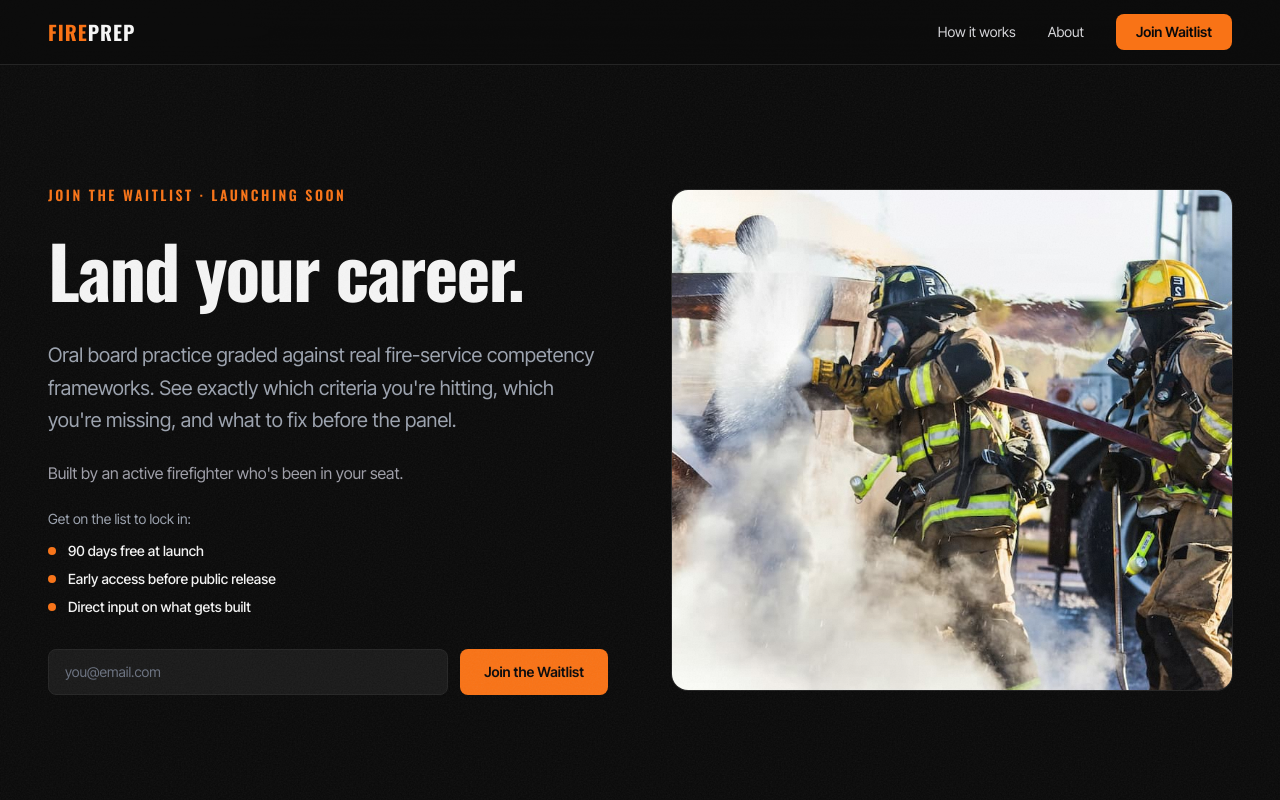
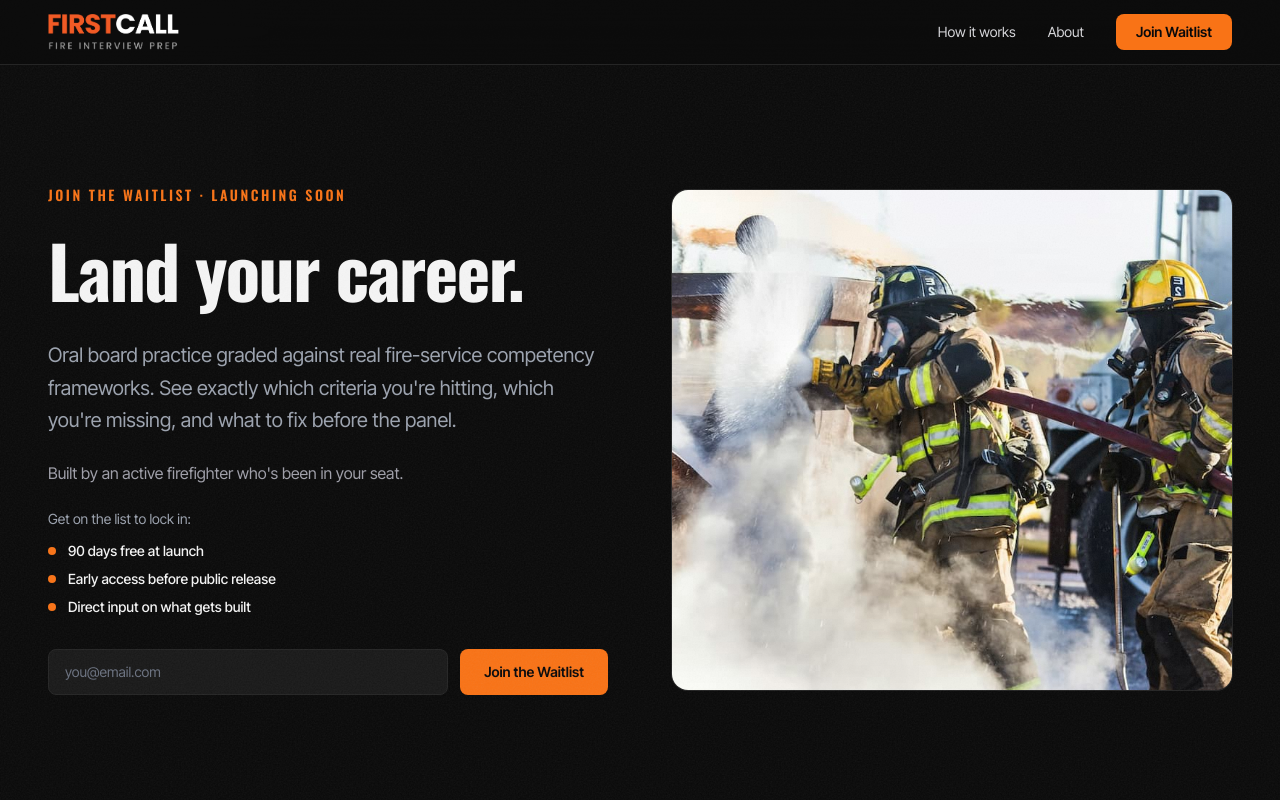
Before and after one commit to claritydigitalsystems/fireprep-landing, a Next.js app: page / in a window 1280 px wide. Shown: the top 800 px of the page. Built offline with nearby package versions, Linux system fonts and the light colour scheme.

Commit message:
Replace wordmark with FirstCall logo in navbar and footer

```diff
--- a/src/app/components/Footer.tsx
+++ b/src/app/components/Footer.tsx
@@ -1,4 +1,5 @@
 import Link from "next/link";
+import Image from "next/image";
 
 export default function Footer() {
   return (
@@ -6,14 +7,15 @@ export default function Footer() {
       <div className="mx-auto w-full max-w-7xl px-6 py-8 lg:px-12 lg:py-10">
         <div className="flex flex-col gap-6 sm:flex-row sm:items-center sm:justify-between">
 
-          {/* Left — wordmark + tagline */}
+          {/* Left — logo */}
           <div>
-            <span className="font-display text-lg font-bold tracking-wider text-text-primary">
-              <span className="text-orange">FIRE</span>PREP
-            </span>
-            <p className="mt-1 text-xs text-text-secondary">
-              Built by an active firefighter.
-            </p>
+            <Image
+              src="/firstcall-logo-dark.png"
+              alt="FirstCall — Fire Interview Prep"
+              width={1393}
+              height={382}
+              className="h-11 w-auto"
+            />
           </div>
 
           {/* Right — links + copyright */}
--- a/src/app/components/Navbar.tsx
+++ b/src/app/components/Navbar.tsx
@@ -1,4 +1,6 @@
 "use client";
+
+import Image from "next/image";
 
 export default function Navbar() {
   function scrollToTop() {
@@ -23,9 +25,19 @@ export default function Navbar() {
         <button
           type="button"
           onClick={scrollToTop}
-          className="font-display text-lg font-bold tracking-wider text-text-primary focus:outline-none focus-visible:ring-2 focus-visible:ring-orange focus-visible:ring-offset-2 focus-visible:ring-offset-background lg:text-xl"
+          className="focus:outline-none focus-visible:ring-2 focus-visible:ring-orange focus-visible:ring-offset-2 focus-visible:ring-offset-background"
         >
-          <span className="text-orange">FIRE</span>PREP
+          <Image
+            src="/firstcall-logo-dark.png"
+            alt="FirstCall — Fire Interview Prep"
+            width={1393}
+            height={382}
+            priority
+            className="hidden h-9 w-auto lg:block"
+          />
+          <span className="font-display text-lg font-bold tracking-wider text-text-primary lg:hidden">
+            <span className="text-orange">FIRST</span>CALL
+          </span>
         </button>
 
         {/* Right-side group: nav links + CTA */}
```
Also changed, not shown: public/firstcall-logo-dark.png (added).
